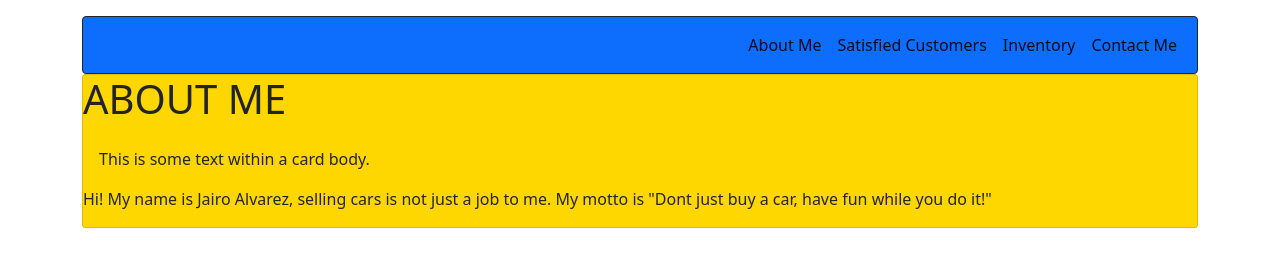
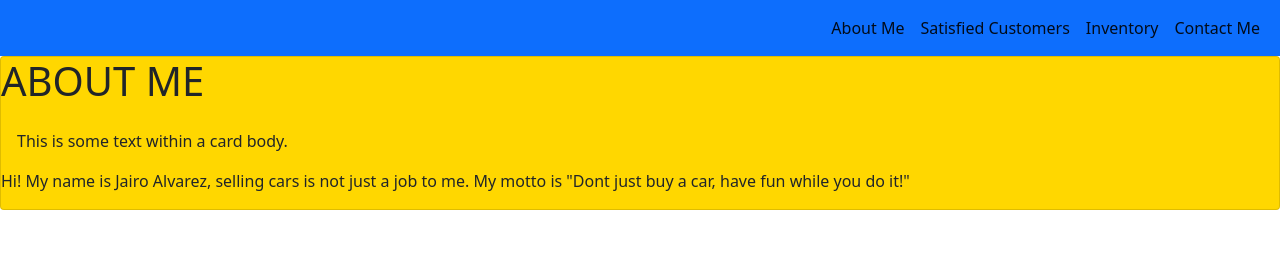
Before and after one commit to jericholee/my-pwp-jericho, a plain HTML site: page public_html/index.html in a window 1280 px wide. Drawn offline with nearby package versions, Linux system fonts and the light colour scheme.

Commit message:
Set Navbar and about me container to container-fluid

```diff
--- a/public_html/index.html
+++ b/public_html/index.html
@@ -12,9 +12,8 @@
 </head>
 <body>
 	<!------ Start of Navbar ------>
-<section class="container">
-<nav class="mt-md-3 navbar navbar-expand-lg navbar-light bg-primary border rounded border-dark">
-		<div class="container-fluid">
+
+<nav class="navbar navbar-expand-lg navbar-light bg-primary border-dark container-fluid">
 		<button class="navbar-toggler" type="button" data-bs-toggle="collapse" data-bs-target="#navbarNav" aria-controls="navbarNav" aria-expanded="false" aria-label="Toggle navigation">
 			<span class="navbar-toggler-icon"></span>
 		</button>
@@ -43,7 +42,7 @@
 		<div class="card-body">This is some text within a card body.</div>
 			<p>Hi! My name is Jairo Alvarez, selling cars is not just a job to me. My motto is "Dont just buy a car, have fun while you do it!"</p>
 		</div>
-	</section>
+	</div>
 <!------ End of About Me Section ------>
 </body>
 </html>
--- a/public_html/style.css
+++ b/public_html/style.css
@@ -2,3 +2,6 @@
     background-color: gold;
     flex-direction: column;
 }
+section {
+    flex-direction: column;
+}
```
